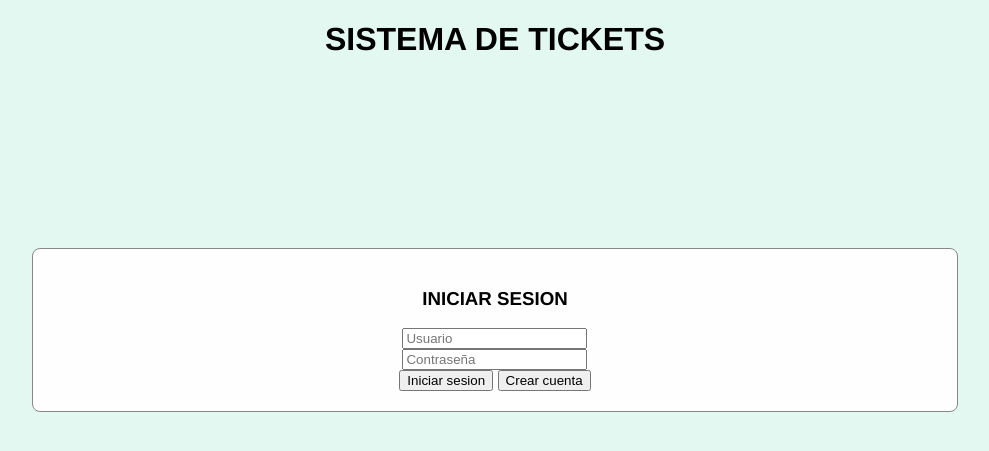
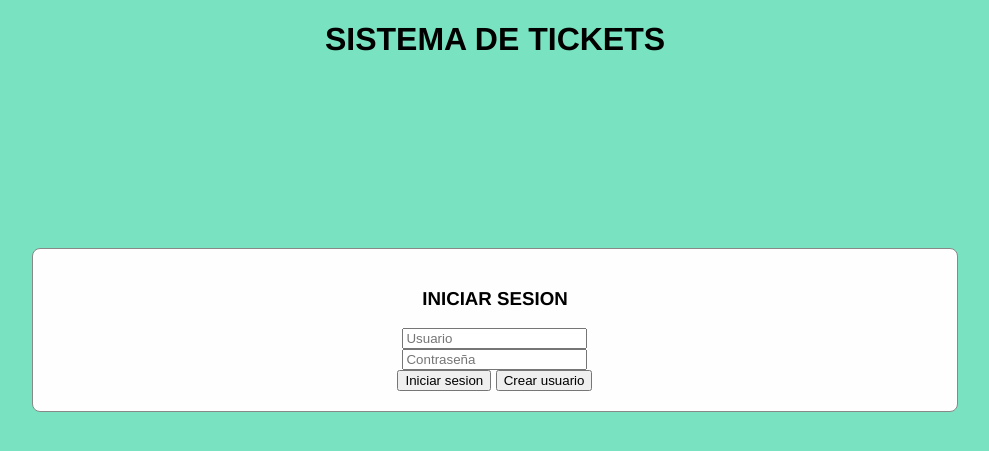
Before and after one commit to Naitais/ticket_sys, a Django app: template backend/src/tickets/templates/tickets/login.html in a window 1280 px wide. Shown: the top 451 px of the page, without its empty margins (145-1134 px from the left). Run offline with Django 5.2, Linux system fonts and the light colour scheme; the template is opened without the code that fills it, so the values that code supplies are empty.

Commit message:
agregue un poco de color y saque algunos prints innecesarios, falta documentar

```diff
--- a/backend/src/static/javascript/login.js
+++ b/backend/src/static/javascript/login.js
@@ -62,8 +62,6 @@ aceptar_nuevo_usuario_btn.onclick = function(e) {
 
       }
   });
-
-   alert(data.usuario)
 };
 
 crear_cuenta_btn.onclick = function(e) {
--- a/backend/src/static/style sheet/style.css
+++ b/backend/src/static/style sheet/style.css
@@ -1,5 +1,5 @@
 body{
-    background-color: rgb(226, 248, 241);
+    background-color: rgb(121, 226, 193);
     font-family: 'Franklin Gothic Medium', 'Arial Narrow', Arial, sans-serif;
 }
 
@@ -48,6 +48,9 @@ body{
     flex-direction: row;
     justify-content: space-between;
     align-items: center;
+    background-color: rgb(96, 182, 20);
+    border-radius: 5px;
+
 }
 
 .contenedor_columna{
--- a/backend/src/tickets/templates/tickets/login.html
+++ b/backend/src/tickets/templates/tickets/login.html
@@ -23,7 +23,7 @@
         </form>
         <div>
             <button type="submit"id="iniciar_sesion_btn">Iniciar sesion</button>
-            <button type="submit"id="crear_cuenta_btn">Crear cuenta</button>
+            <button type="submit"id="crear_cuenta_btn">Crear usuario</button>
         </div>
     </div>
 </div>
--- a/backend/src/tickets/views.py
+++ b/backend/src/tickets/views.py
@@ -165,9 +165,6 @@ def consulta_tickets(request):
                 if obtener_año_o_mes("mes", registro.fecha_liquidaciones) == request.session['consulta_mes_input']:
                     registros_filtrados.append(registro)
 
-        print("MES",request.session['consulta_mes_input'])
-        print("AÑO",request.session['consulta_año_input'])
-
         contexto: dict = {"registros": registros_filtrados} #el contexto son los objetos de python que voy a mostrar
         return render(request, "tickets/consulta.html", contexto)
     else:
```
Also changed, not shown: backend/src/db.sqlite3.
